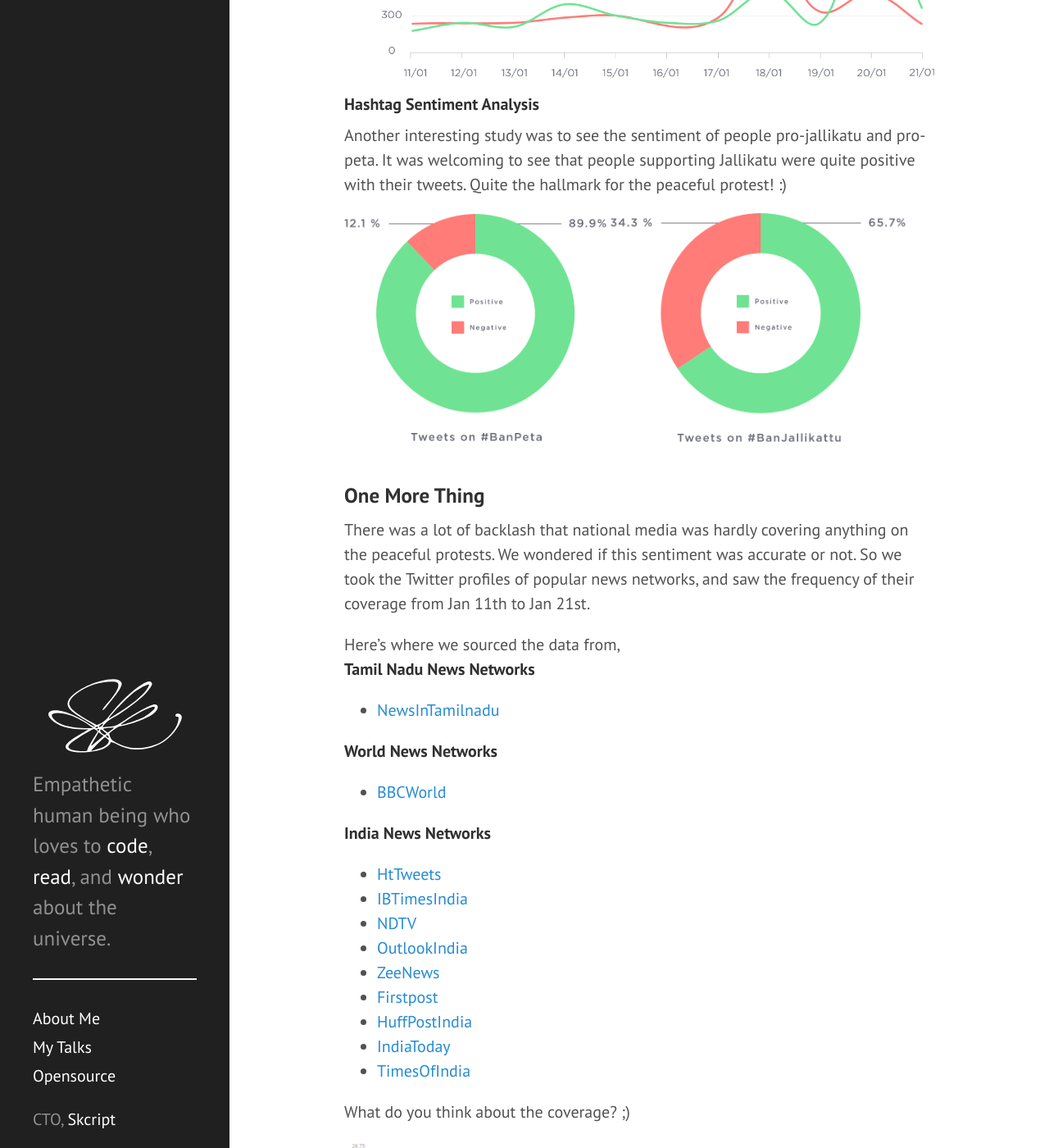
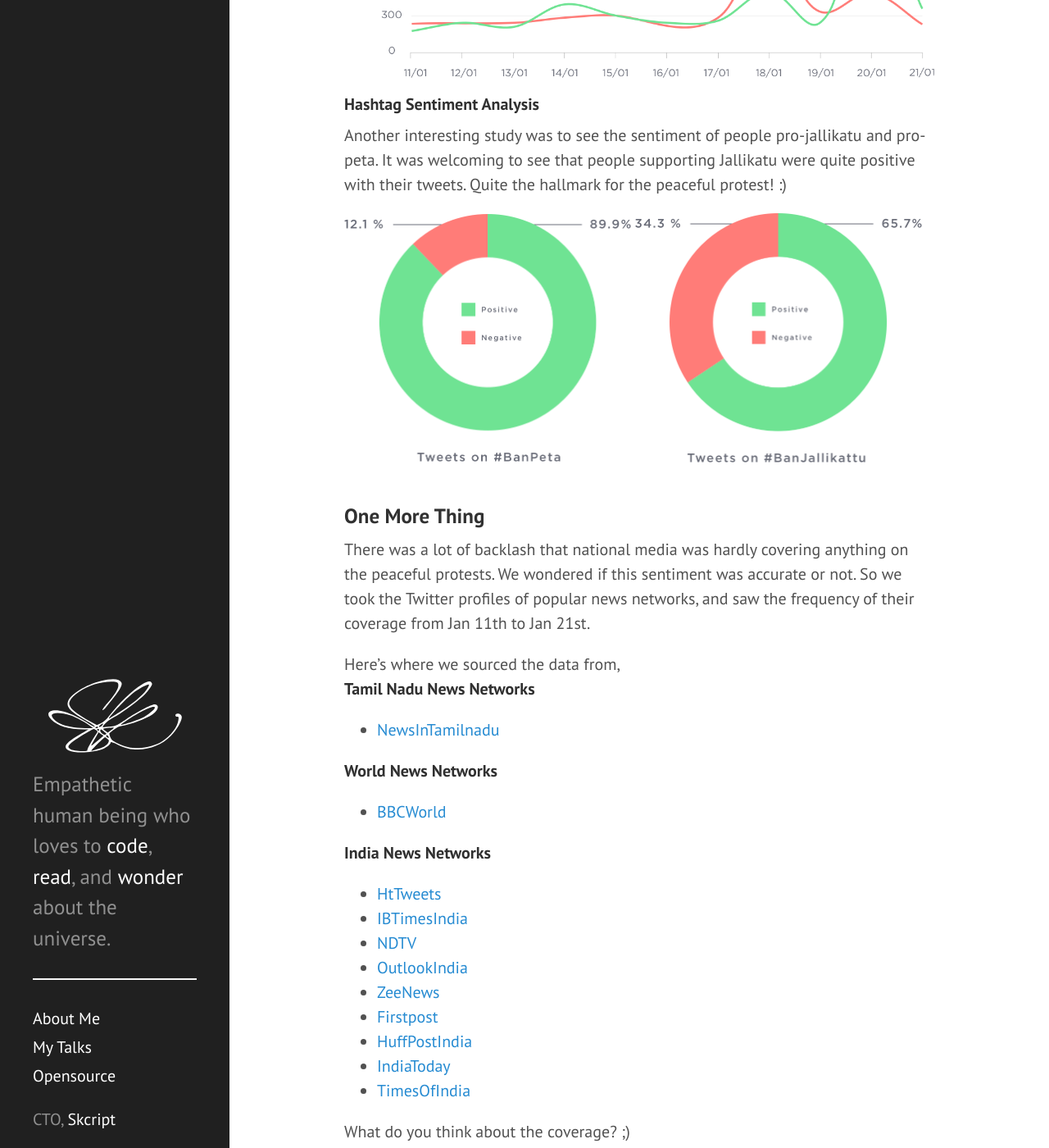
Before and after one commit to swaathi/swaathi.github.io, a Jekyll site: the page built from _posts/2017-02-02-the-jallikattu-protest.md, in a window 1280 px wide and 1400 px high, scrolled down 3820 px. Shown: the whole window at 82% size. Built offline with Jekyll 4.4.1, drawn with Linux system fonts in a browser that asks for light colours.

Commit message:
Better images.

```diff
--- a/_posts/2017-02-02-the-jallikattu-protest.md
+++ b/_posts/2017-02-02-the-jallikattu-protest.md
@@ -68,8 +68,8 @@ The protest slowly picked up interest on social media and peaked on a 18th and 2
 
 Another interesting study was to see the sentiment of people pro-jallikatu and pro-peta. It was welcoming to see that people supporting Jallikatu were quite positive with their tweets. Quite the hallmark for the peaceful protest! :)
 
-<img src="/public/posts/2017-02-02/banPeta.png" class="img" alt="banPeta Hashtag Analysis" style="display:inline-block; width:320px; vertical-align:middle;"/>
-<img src="/public/posts/2017-02-02/banJallikattu.png" class="img" alt="banJallikattu Hashtag Analysis" style="display:inline-block; width:360px; vertical-align:middle;"/>
+<img src="/public/posts/2017-02-02/banPeta.png" class="img img350" alt="banPeta Hashtag Analysis" />
+<img src="/public/posts/2017-02-02/banJallikattu.png" class="img img350" alt="banJallikattu Hashtag Analysis" />
 
 ### One More Thing
 There was a lot of backlash that national media was hardly covering anything on the peaceful protests. We wondered if this sentiment was accurate or not. So we took the Twitter profiles of popular news networks, and saw the frequency of their coverage from Jan 11th to Jan 21st.
--- a/public/css/poole.css
+++ b/public/css/poole.css
@@ -234,6 +234,12 @@ img {
   border-radius: 5px;
 }
 
+.img350 {
+  display: inline-block;
+  width:350px;
+  vertical-align:middle;
+}
+
 /* Tables */
 table {
   margin-bottom: 1rem;
```
Also changed, not shown: public/posts/2017-02-02/banJallikattu.png.
